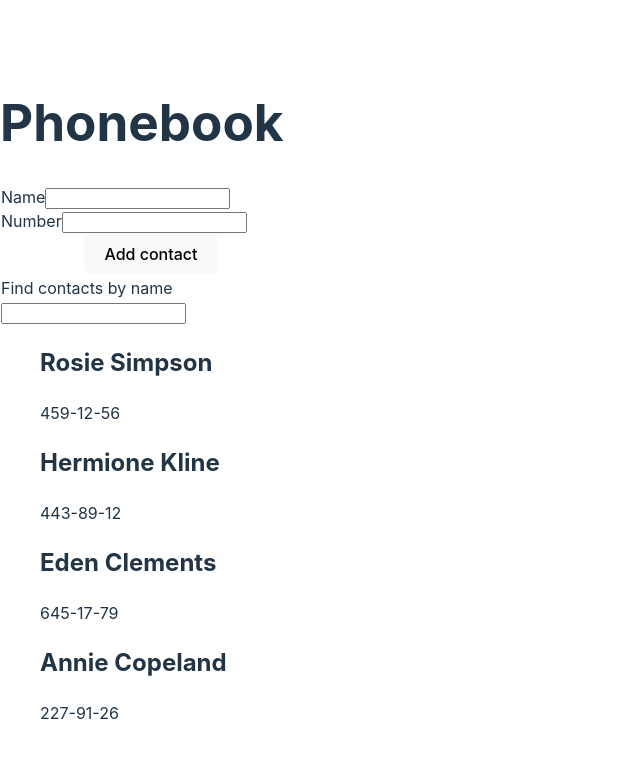
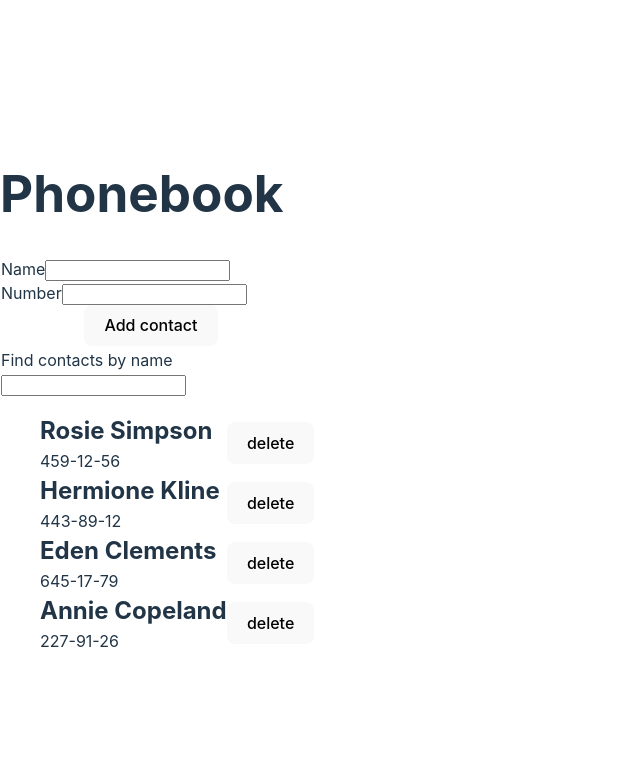
Before and after one commit to f0rd0101/goit-react-hw-03, a React (Vite) app: page / in a window 1280 px wide. Shown: the top 758 px of the page, without its empty margins (0-640 px from the left). Built offline with nearby package versions, Linux system fonts and the light colour scheme.

Commit message:
added fixes

```diff
--- a/src/components/Contact/Contact.jsx
+++ b/src/components/Contact/Contact.jsx
@@ -1,10 +1,13 @@
 import React from 'react'
-
-const Contact = ({name,id,number}) => {
+import s from '../Contact/Contact.module.css'
+const Contact = ({name,number}) => {
   return (
     <>
+    <div className={s.contacts_elem}>
     <h2>{name}</h2>
     <p>{number}</p>
+    </div>
+    <button type='button'>delete</button>
     </>
   )
 }
--- /dev/null
+++ b/src/components/Contact/Contact.module.css
@@ -0,0 +1,10 @@
+.contacts_elem{
+    display: flex;
+  flex-direction: column; /* h2 и p идут вертикально */
+}
+h2{
+    margin: 0;
+}
+p{
+    margin: 0;
+}
--- a/src/components/ContactList/ContactList.jsx
+++ b/src/components/ContactList/ContactList.jsx
@@ -5,12 +5,16 @@ const ContactList = ({people}) => {
   return (
     <div>
       <ul>
+
         {
          people.map((person)=>{
-          return <Contact id = {person.id} name ={person.name} number ={person.number}/>
+          return <li className={s.person_item} key = {person.id}> <Contact name ={person.name} number ={person.number}/> </li>
+
+
          })
 
         }
+
       </ul>
     </div>
   )
--- a/src/components/ContactList/ContactList.module.css
+++ b/src/components/ContactList/ContactList.module.css
@@ -0,0 +1,5 @@
+.person_item{
+    display: flex;
+  justify-content: space-between; /* Размещает текст слева, кнопку справа */
+  align-items: center; /* Выравнивает элементы по центру */
+}
```
